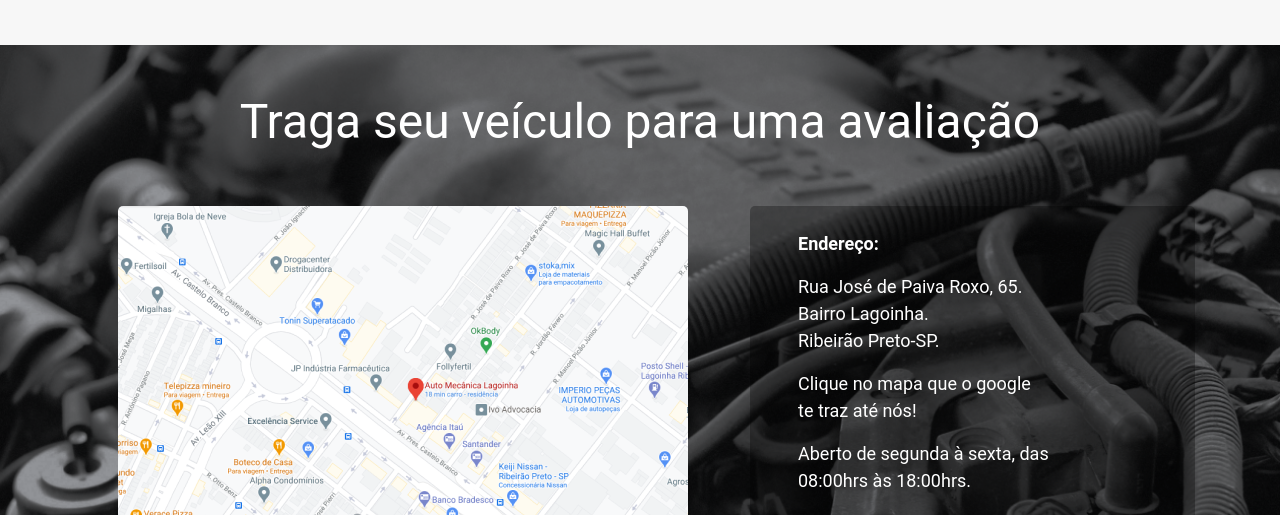
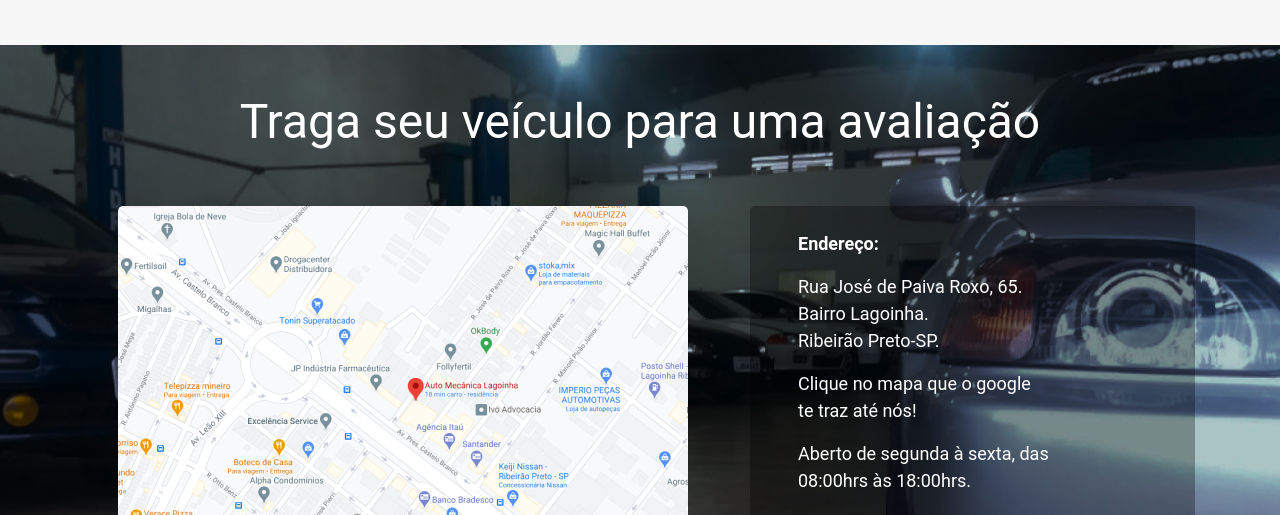
Before and after one commit to TiagoAFernandes/mecanica-lagoinha, a plain HTML site: page index.html in a window 1280 px wide. Shown: the part 2037-2552 px from the top of the page. Drawn offline with nearby package versions, Linux system fonts and the light colour scheme.

Commit message:
Update style.css

```diff
--- a/css/style.css
+++ b/css/style.css
@@ -265,7 +265,7 @@ input:checked ~ label .hamburger::after {
 /* Mapa */
 
 .bg_mapa {
-  background-image: url("img/banner_imagem_2.png");
+  background-image: url("img/bg_mapa.png");
   background-size: cover;
 }
 
```
